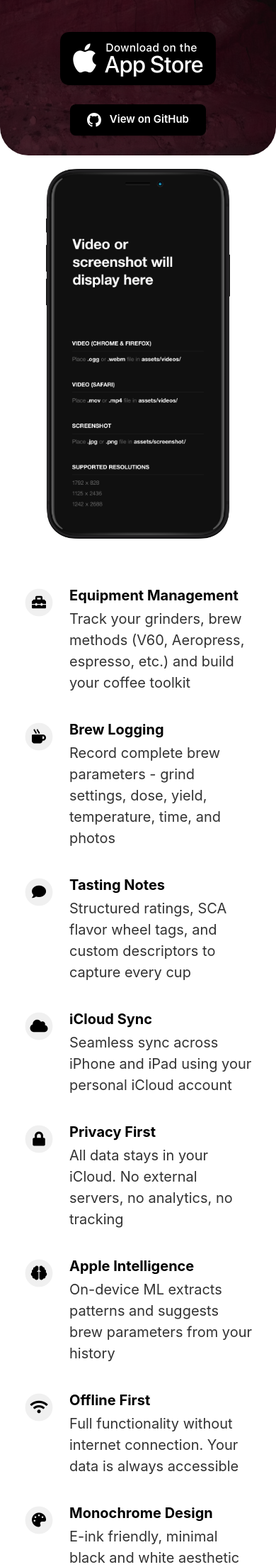
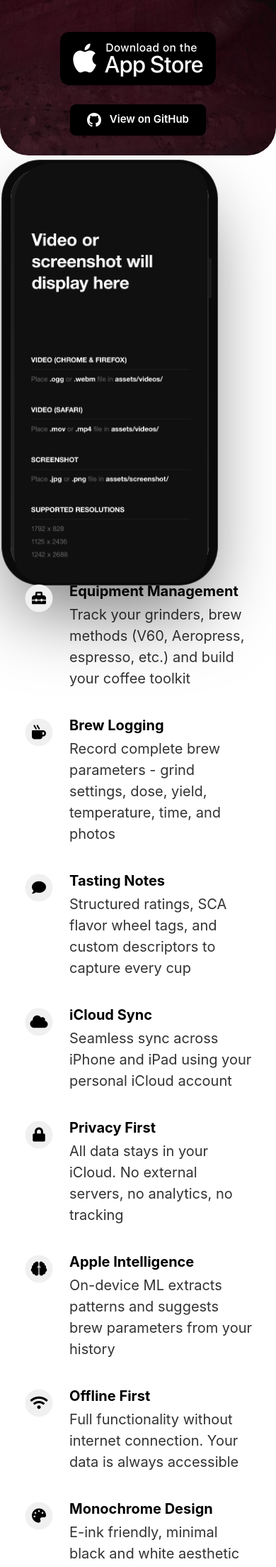
Before and after one commit to ashoksahoo/my-coffee-app, a Jekyll site: the page built from docs/index.html, in a window 390 px wide. Shown: the part 495-2703 px from the top of the page at 71% size. Built offline with Jekyll 4.4.1, drawn with Linux system fonts in a browser that asks for light colours; nearby versions of some CDN libraries.

Commit message:
feat: Update iPhone mockup to modern iPhone 15/17 Pro design
- Replace old notch design with Dynamic Island pill cutout
- Create pure CSS iPhone frame with sleek gradient and thinner bezels
- Update dimensions to match modern iPhone aspect ratio (390x844)
- Add modern border radius (55px) for authentic curved corners
- Include power button detail on right side
- Update responsive breakpoints for all screen sizes
- Remove dependency on device color PNG images

Design matches iPhone 15/17 Pro aesthetic with Dynamic Island.

Co-Authored-By: Claude Sonnet 4.5 <noreply@anthropic.com>

```diff
--- a/docs/_layouts/default.html
+++ b/docs/_layouts/default.html
@@ -10,10 +10,15 @@
                     {% include header.html %}
                     <div class="iphonePreview">
 
-                        <svg version="1.1" xmlns="http://www.w3.org/2000/svg" xmlns:xlink="http://www.w3.org/1999/xlink" viewBox="0 0 0 0" style="position: absolute;">
-                            <clipPath id="screenMask" clipPathUnits="objectBoundingBox" transform="scale(0.00257, 0.00119)">
-                                <path d="M6490.24,1234.36H6216.28c-2.57,0-10.55-.07-12.07-0.07a87.524,87.524,0,0,1-12-1.03,40.051,40.051,0,0,1-11.4-3.79,38.315,38.315,0,0,1-16.82-16.84,39.948,39.948,0,0,1-3.78-11.42,72.257,72.257,0,0,1-1.04-12.02c-0.06-1.83-.06-5.56-0.06-5.56V452.125h0s0.06-11.391.06-12.086a87.9,87.9,0,0,1,1.04-12.025,39.843,39.843,0,0,1,3.78-11.413,38.283,38.283,0,0,1,16.82-16.847,39.762,39.762,0,0,1,11.4-3.785,71.909,71.909,0,0,1,12-1.037c16.99-.567,36.32-0.061,34.51-0.061,5.02,0,6.5,3.439,6.63,6.962a35.611,35.611,0,0,0,1.2,8.156,21.326,21.326,0,0,0,19.18,15.592c2.28,0.192,6.78.355,6.78,0.355H6433.7s4.5-.059,6.79-0.251a21.348,21.348,0,0,0,19.18-15.591,35.582,35.582,0,0,0,1.19-8.154c0.13-3.523,1.61-6.962,6.64-6.962-1.81,0,17.52-.5,34.5.061a71.923,71.923,0,0,1,12.01,1.038,39.832,39.832,0,0,1,11.4,3.784,38.283,38.283,0,0,1,16.82,16.844,40.153,40.153,0,0,1,3.78,11.413,87.844,87.844,0,0,1,1.03,12.023c0,0.695.06,12.084,0.06,12.084h0V1183.64s0,3.72-.06,5.55a72.366,72.366,0,0,1-1.03,12.03,40.2,40.2,0,0,1-3.78,11.41,38.315,38.315,0,0,1-16.82,16.84,40.155,40.155,0,0,1-11.4,3.79,87.669,87.669,0,0,1-12.01,1.03c-1.52,0-9.5.07-12.07,0.07" transform="translate(-6159.12 -394.656)"/>
-                            </clipPath>
+                        <svg version="1.1" xmlns="http://www.w3.org/2000/svg" xmlns:xlink="http://www.w3.org/1999/xlink" viewBox="0 0 390 844" style="position: absolute;">
+                            <defs>
+                                <clipPath id="screenMask">
+                                    <!-- Modern iPhone with Dynamic Island -->
+                                    <rect x="0" y="0" width="390" height="844" rx="55" ry="55"/>
+                                    <!-- Dynamic Island cutout (pill shape at top) -->
+                                    <rect x="140" y="25" width="110" height="37" rx="18.5" ry="18.5" fill="black" style="mix-blend-mode: destination-out;"/>
+                                </clipPath>
+                            </defs>
                         </svg>
 
                         <div class="videoContainer hidden">
--- a/docs/_sass/layout.scss
+++ b/docs/_sass/layout.scss
@@ -411,60 +411,108 @@ nav > ul li a:active {
 }
 
 
-// iPhone Device Preview
+// iPhone Device Preview - Modern iPhone 15/17 Pro Style
 
 .iphonePreview {
 	grid-area: p;
-	background-image: url($device-color);
-	background-size: 400px auto;
-	background-repeat: no-repeat;
+	position: relative;
 	margin-top: 68px;
+	width: 400px;
+	height: 820px;
+
+	// Modern iPhone frame with thinner bezels
+	&::before {
+		content: '';
+		position: absolute;
+		width: 400px;
+		height: 820px;
+		background: linear-gradient(135deg, #1a1a1a 0%, #2d2d2d 100%);
+		border-radius: 60px;
+		box-shadow:
+			0 0 0 12px #0a0a0a,
+			0 0 0 13px #3a3a3a,
+			0 50px 100px rgba(0, 0, 0, 0.5);
+	}
+
+	// Power button
+	&::after {
+		content: '';
+		position: absolute;
+		right: -4px;
+		top: 180px;
+		width: 4px;
+		height: 80px;
+		background: #1a1a1a;
+		border-radius: 0 2px 2px 0;
+	}
 }
 
 .iphoneScreen {
-	width: 349px;
+	position: relative;
+	width: 390px;
+	height: 844px;
 	-webkit-clip-path: url(#screenMask);
 	clip-path: url(#screenMask);
-	margin-left: 26px;
-	margin-top: 23px;
+	margin-left: 5px;
+	margin-top: -12px;
+	z-index: 1;
+	border-radius: 55px;
 }
 
 .videoContainer {
-	width: 349px;
-	height: 755px;
+	position: relative;
+	width: 390px;
+	height: 844px;
 	-webkit-clip-path: url(#screenMask);
 	clip-path: url(#screenMask);
-	margin-left: 26px;
-	margin-top: 23px;
+	margin-left: 5px;
+	margin-top: -12px;
+	z-index: 1;
+	border-radius: 55px;
 }
 
 .videoContainer > video {
-	width: 349px;
-	height: 755px;
+	width: 390px;
+	height: 844px;
 }
 
 @media only screen and (max-width: 1070px) {
 
 	.iphonePreview {
-		background-size: 370px auto;
+		width: 360px;
+		height: 738px;
+
+		&::before {
+			width: 360px;
+			height: 738px;
+			border-radius: 54px;
+		}
+
+		&::after {
+			top: 162px;
+			height: 72px;
+		}
 	}
 
 	.iphoneScreen {
-		width: 322px;
-		margin-left: 24px;
-		margin-top: 22px;
+		width: 351px;
+		height: 760px;
+		margin-left: 4.5px;
+		margin-top: -11px;
+		border-radius: 50px;
 	}
 
 	.videoContainer {
-		width: 322px;
-		height: 698px;
-		margin-left: 24px;
-		margin-top: 22px;
+		width: 351px;
+		height: 760px;
+		margin-left: 4.5px;
+		margin-top: -11px;
+		border-radius: 50px;
 	}
 
 	.videoContainer > video {
-		width: 322px;
-		height: 698px;
+		width: 351px;
+		height: 760px;
 	}
 
 }
@@ -473,32 +521,44 @@ nav > ul li a:active {
 
 	.iphonePreview {
 		display: flex;
-		background-size: 260px auto;
-		background-position: center 0;
 		margin-top: 47px;
 		justify-content: center;
 		padding-bottom: 75px;
+		width: 280px;
+		height: 574px;
+
+		&::before {
+			width: 280px;
+			height: 574px;
+			border-radius: 42px;
+		}
+
+		&::after {
+			top: 126px;
+			height: 56px;
+		}
 	}
 
 	.iphoneScreen {
-		width: 226px;
-		height: 488px;
-		-webkit-clip-path: url(#screenMask);
-		clip-path: url(#screenMask);
+		width: 273px;
+		height: 591px;
 		margin: 0px;
-		margin-top: 17px;
+		margin-left: 3.5px;
+		margin-top: -8.5px;
+		border-radius: 38px;
 	}
 
 	.videoContainer {
-		width: 226px;
-		height: 488px;
-		margin-left: 0px;
-		margin-top: 17px;
+		width: 273px;
+		height: 591px;
+		margin-left: 3.5px;
+		margin-top: -8.5px;
+		border-radius: 38px;
 	}
 
 	.videoContainer > video {
-		width: 226px;
-		height: 488px;
+		width: 273px;
+		height: 591px;
 	}
 
 }
```
